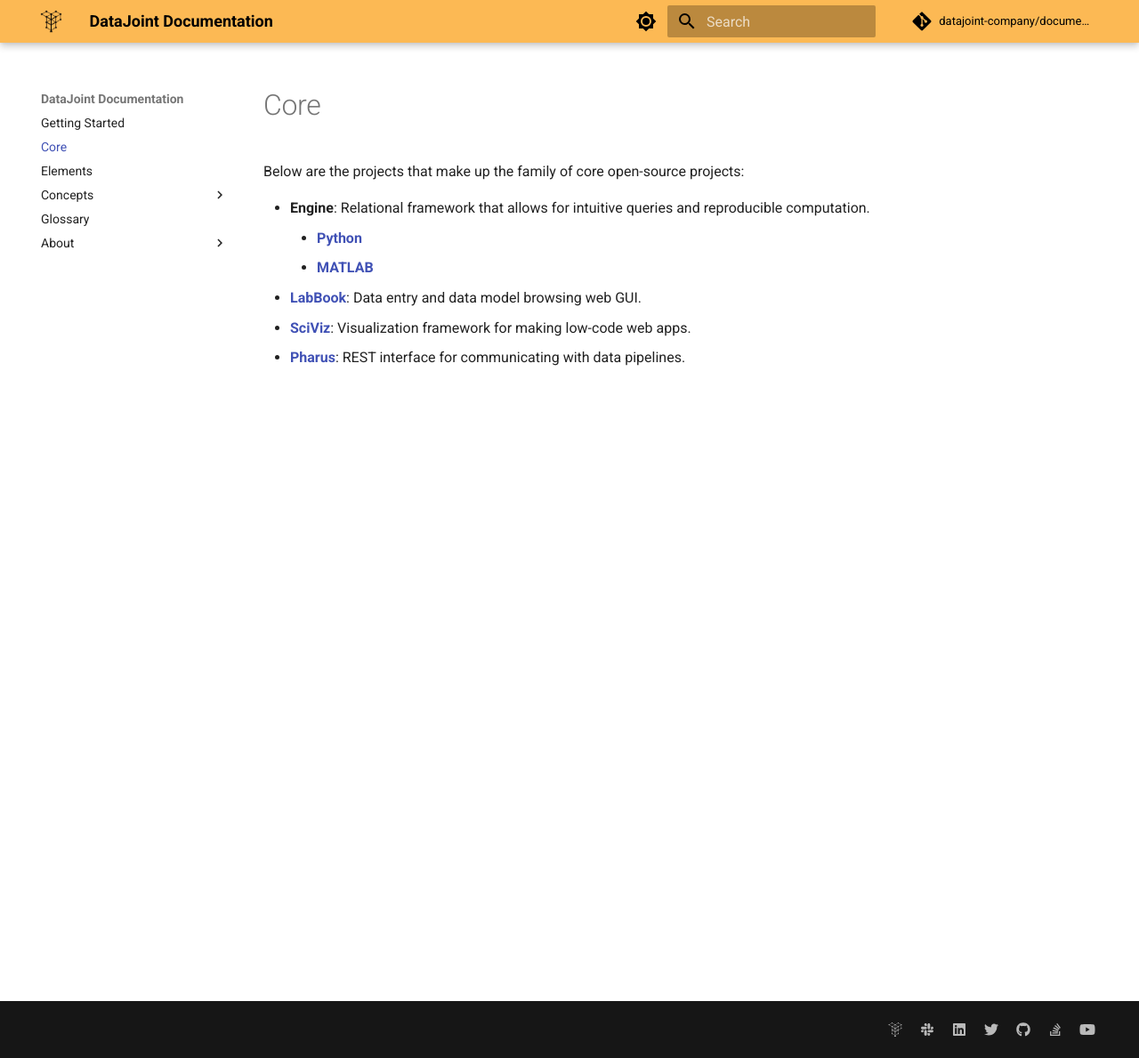
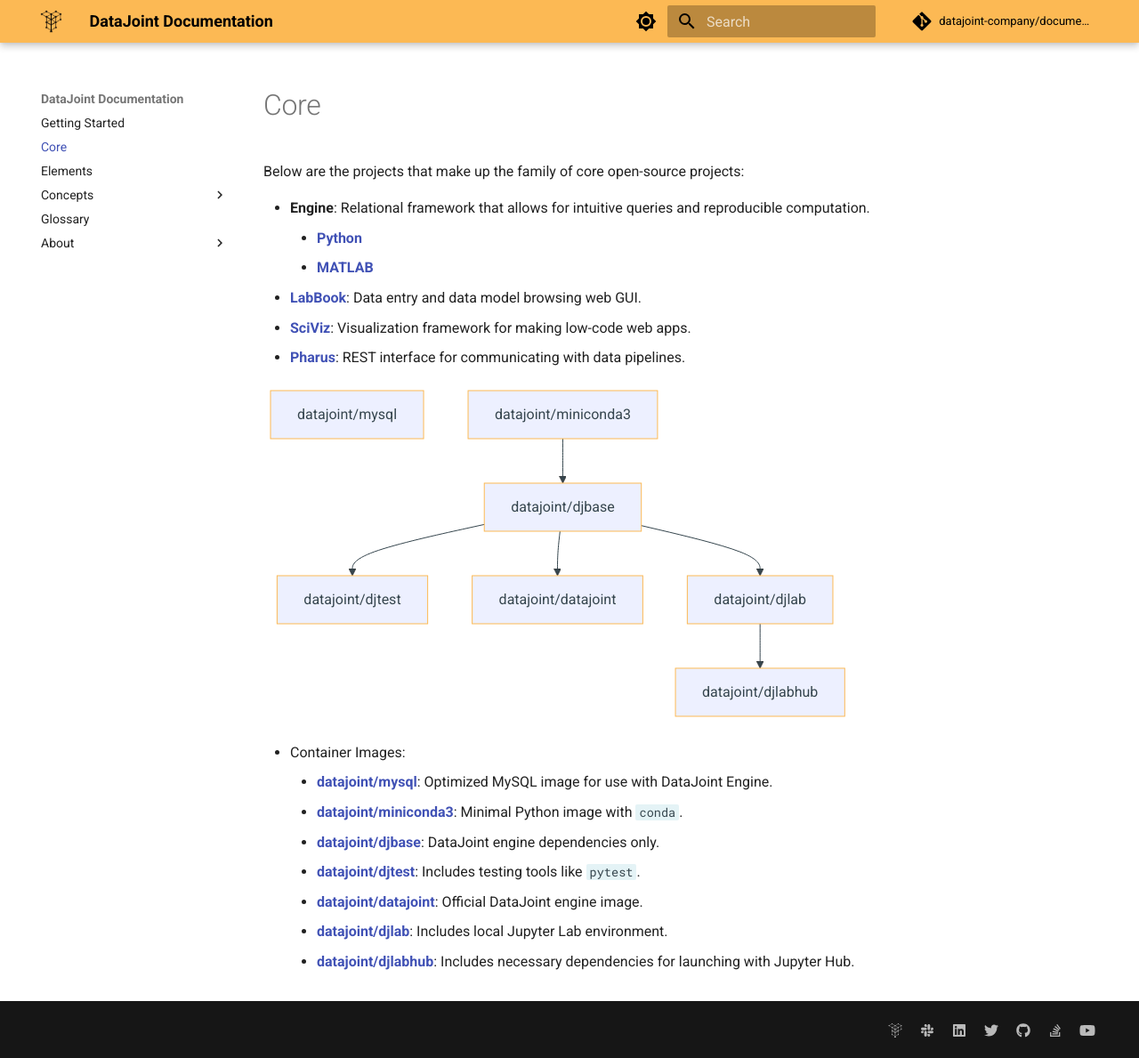
Before and after one commit to datajoint/datajoint-docs, an MkDocs documentation site: the page built from src/core.md, in a window 1280 px wide and 1189 px high. Shown: the whole window at 89% size. Built offline with MkDocs 1.6.1 and Material for MkDocs 9.7.7, drawn with Linux system fonts in a browser that asks for light colours; comment, search, counter and statistics services are not loaded.

````diff
--- a/mkdocs.yaml
+++ b/mkdocs.yaml
@@ -49,6 +49,11 @@
         custom_icons:
           - .overrides/.icons
   - mdx_truly_sane_lists
+  - pymdownx.superfences:
+      custom_fences:
+        - name: mermaid
+          class: mermaid
+          format: !!python/name:pymdownx.superfences.fence_code_format
 extra:
   generator: false # Disable watermark
   social:
--- a/src/core.md
+++ b/src/core.md
@@ -8,3 +8,22 @@
 - **[LabBook](https://datajoint.com/docs/core/datajoint-labbook/)**: Data entry and data model browsing web GUI.
 - **[SciViz](https://datajoint.com/docs/core/sci-viz/)**: Visualization framework for making low-code web apps.
 - **[Pharus](https://datajoint.com/docs/core/pharus/)**: REST interface for communicating with data pipelines.
+
+``` mermaid
+graph
+  datajoint/mysql;
+  datajoint/miniconda3 --> datajoint/djbase;
+  datajoint/djbase --> datajoint/djtest;
+  datajoint/djbase --> datajoint/datajoint;
+  datajoint/djbase --> datajoint/djlab;
+  datajoint/djlab --> datajoint/djlabhub;
+```
+
+- Container Images:
+  - **[datajoint/mysql](https://datajoint.com/docs/core/mysql-docker/)**: Optimized MySQL image for use with DataJoint Engine.
+  - **[datajoint/miniconda3](https://datajoint.com/docs/core/miniconda3-docker/)**: Minimal Python image with `conda`.
+  - **[datajoint/djbase](https://datajoint.com/docs/core/djbase-docker/)**: DataJoint engine dependencies only.
+  - **[datajoint/djtest](https://datajoint.com/docs/core/djtest-docker/)**: Includes testing tools like `pytest`.
+  - **[datajoint/datajoint](https://datajoint.com/docs/core/datajoint-python/)**: Official DataJoint engine image.
+  - **[datajoint/djlab](https://datajoint.com/docs/core/djlab-docker/)**: Includes local Jupyter Lab environment.
+  - **[datajoint/djlabhub](https://datajoint.com/docs/core/djlabhub-docker/)**: Includes necessary dependencies for launching with Jupyter Hub.
````
Also changed, not shown: docker-compose.yaml (+0 -9 lines), 1 other file.
